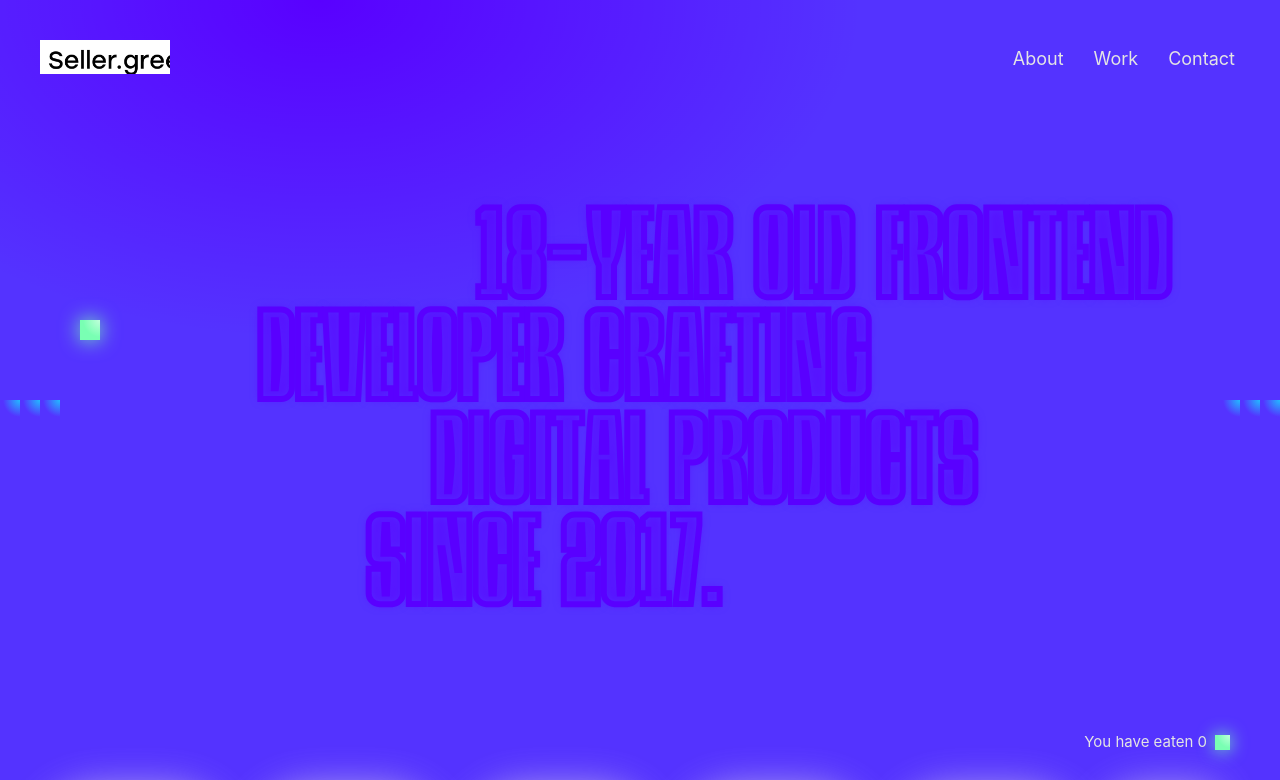
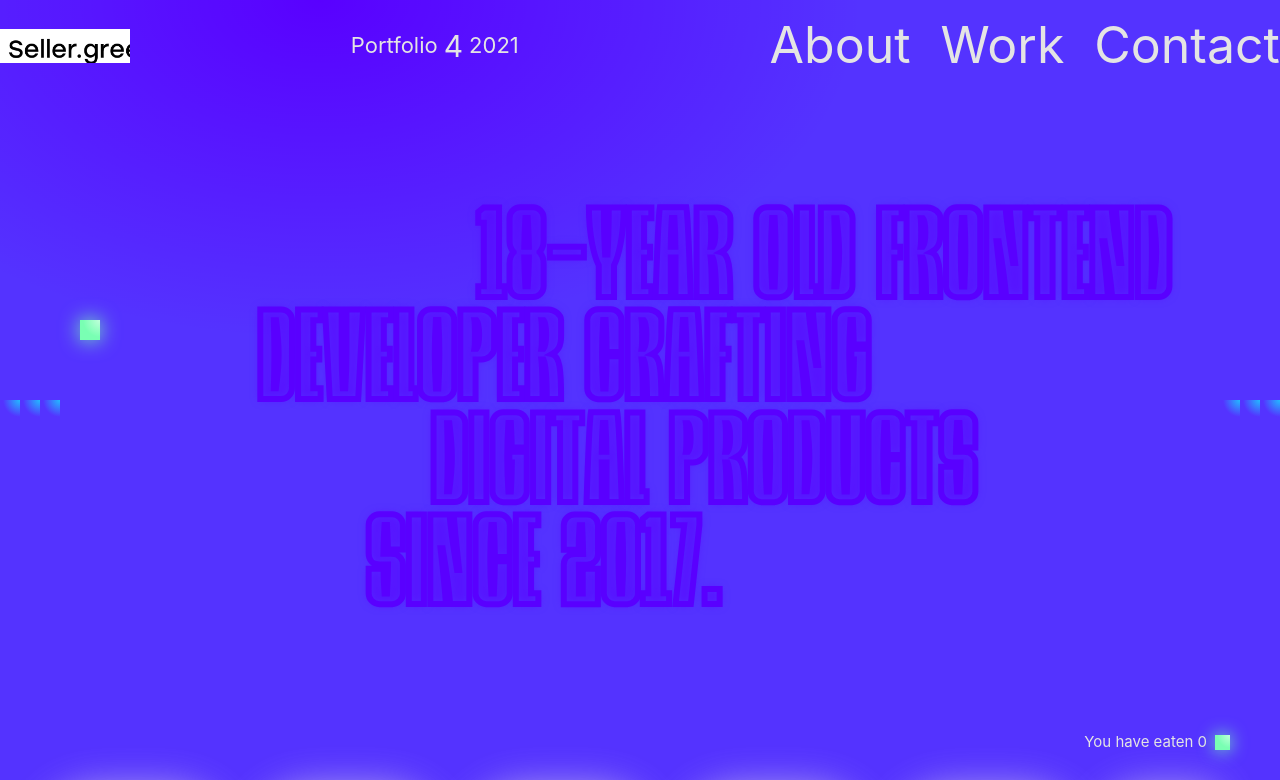
Before and after one commit to sakerhetspolisen/portofolio, a Next.js app: page / in a window 1280 px wide. Shown: the top 780 px of the page. Built offline with nearby package versions, Linux system fonts and the light colour scheme; a web font is replaced by a local one.

Commit message:
Added tag, edited a link appearance, added 'Work'-hero

```diff
--- a/components/layout.jsx
+++ b/components/layout.jsx
@@ -33,6 +33,9 @@ export default function Layout({ children, home }) {
             </>
           )}
         </div>
+        <div className={styles.tag}>
+          <span>Portfolio</span><b>4</b><span>2021</span>
+        </div>
         <nav className={styles.nav}>
           <ul>
             <li>
--- a/styles/global.css
+++ b/styles/global.css
@@ -45,12 +45,22 @@ body {
 }
 
 a {
-  color: #5433ff;
+  color: #20bdff;
   text-decoration: none;
+  transition: 0.2s;
 }
 
 a:hover {
+  color: #5cee8d;
   text-decoration: none;
+  transition: 0.2s;
+}
+a svg {
+  transition: 0.2s;
+}
+a:hover > svg {
+  transform: translate(5px,-5px) rotate(-25deg) scale(1.4);
+  transition: 0.2s;
 }
 
 img {
--- a/styles/layout.module.css
+++ b/styles/layout.module.css
@@ -5,24 +5,39 @@
 .headerLogo {
   height: 34px;
   width: 130px;
-  margin: 10px;
   display: inline-block;
   position: relative;
 }
 
 .header {
-  padding: 30px;
   position: fixed;
-  top: 0;
+  display: flex;
+  flex-wrap: nowrap;
+  justify-content: space-between;
+  align-items: center;
+  top: 20px;
   left: 0;
   width: 100%;
   overflow: auto;
   z-index: 1000;
 }
 
+.tag {
+  font-size: 22px;
+  display: flex;
+  align-items: center;
+}
+.tag * {
+  margin: 0 3px;
+}
+.tag b {
+  font-size: 30px;
+  display: inline-block;
+  font-weight: inherit;
+}
+
 .nav {
-  float: right;
-  display: block;
+  display: inline-block;
 }
 .nav ul {
   list-style-type: none;
@@ -31,13 +46,13 @@
   display: block;
 }
 .nav ul li {
-  margin: 5px;
-  padding: 10px;
   display: inline-block;
+  line-height: 1;
+  font-size: 50px;
+  margin-left: 30px;
 }
 .nav ul li a {
   color: var(--text-color);
-  mix-blend-mode: difference;
   text-decoration: none;
 }
 
--- /dev/null
+++ b/styles/work.module.css
@@ -0,0 +1,33 @@
+.container {
+  height: 100vh;
+  overflow: hidden;
+}
+.overflower {
+    position: absolute;
+    top: 20vw;
+    left: 50%;
+    transform: translateX(-50%);
+    width: auto;
+    max-width: initial;
+    animation: moveup 2s;
+}
+.container span {
+  white-space: nowrap;
+  display: block;
+  font-family: "Krisha";
+  font-size: 40vw;
+  margin: 0;
+  margin-top: -20vw;
+  line-height: 1;
+  color: white;
+  background: var(--background-color);
+  position: relative;
+  background: -webkit-linear-gradient(rgb(255, 255, 255), var(--background-color) 80%);
+  -webkit-background-clip: text;
+  -webkit-text-fill-color: transparent;
+}
+
+@keyframes moveup {
+    from {transform: translate(-50%,200px);opacity: 0;}
+    to {transform: translate(-50%,0);opacity: 1;}
+}
```
Also changed, not shown: pages/work.jsx (+10 -1 lines).
